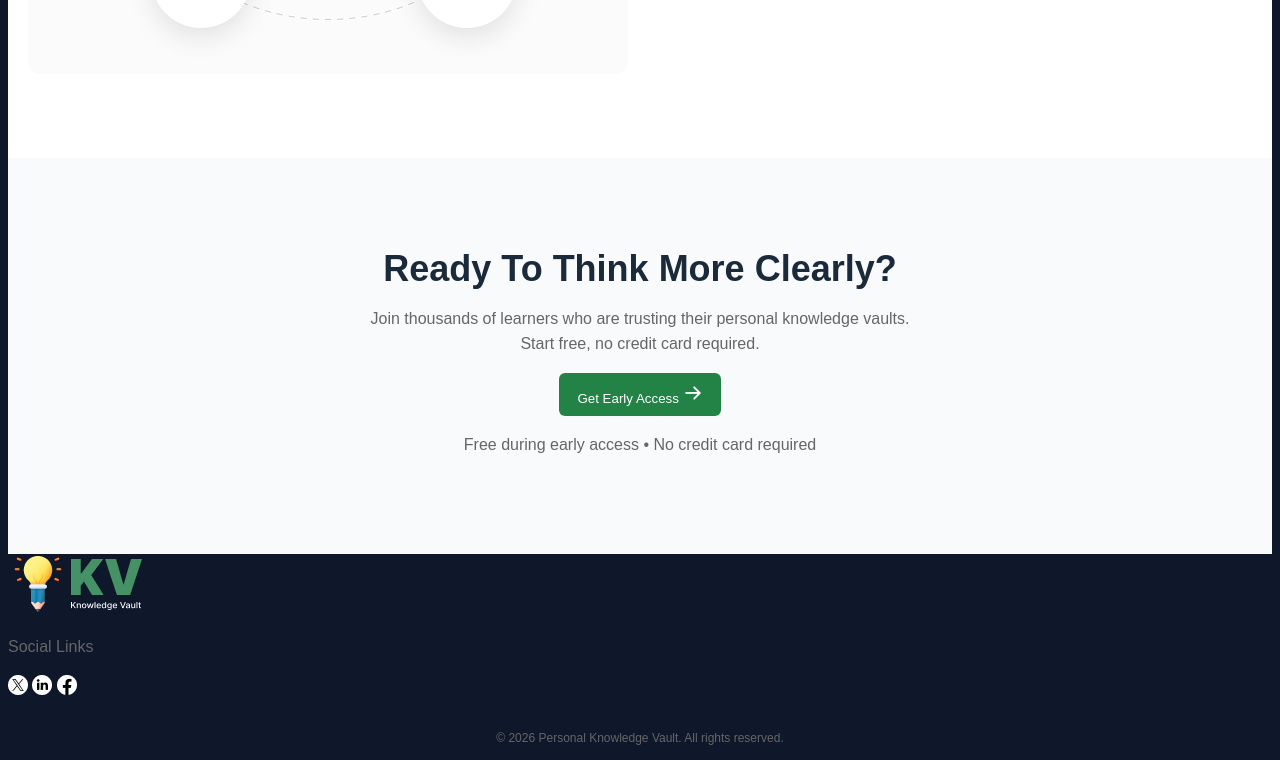
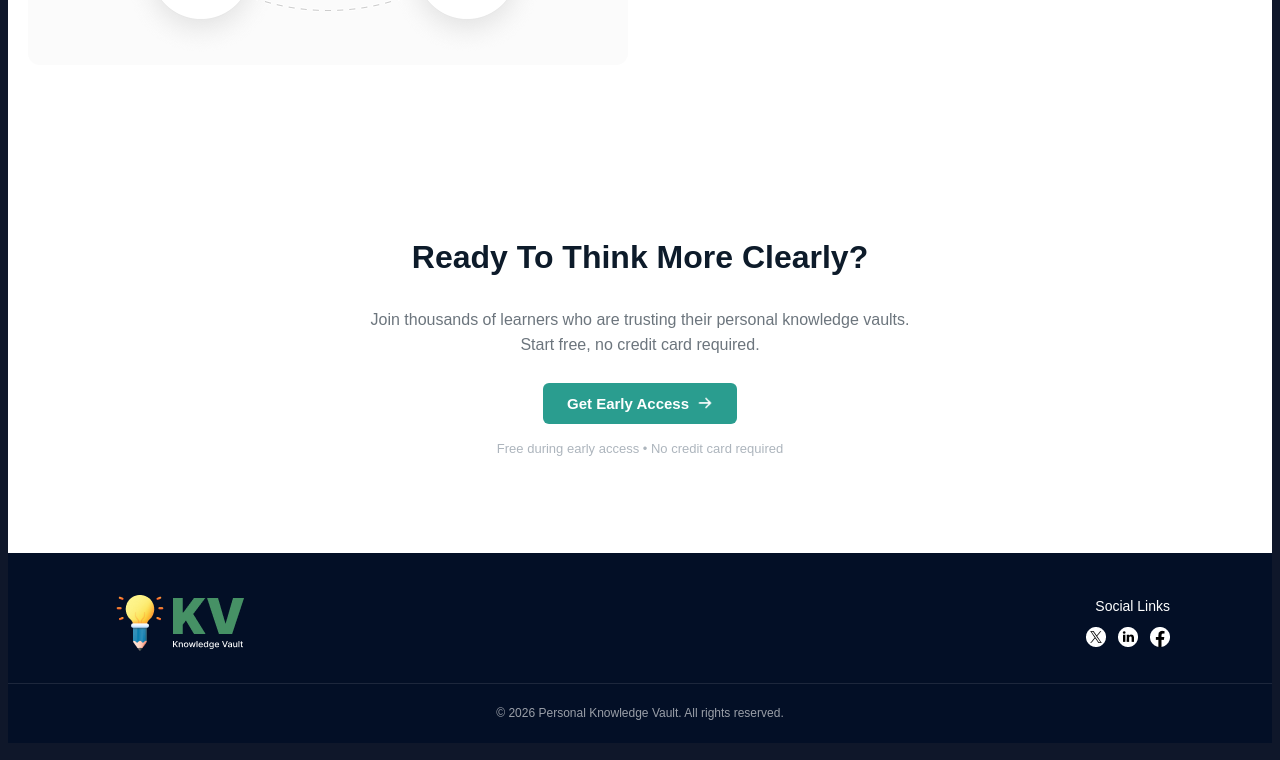
Before and after one commit to j59329650-sys/assignment-1-b013, a plain HTML site: page index.html in a window 1280 px wide. Shown: the part 1825-2585 px from the top of the page. Drawn offline with Linux system fonts and the light colour scheme.

Commit message:
first commit

```diff
--- a/style.css
+++ b/style.css
@@ -107,6 +107,7 @@ section{
     max-width: 700px;
     margin: 0 auto 50px;
 }
+
 .Features-grid{
     display: grid;
     grid-template-columns: repeat(4,1fr);
@@ -116,20 +117,26 @@ section{
     max-width: 1100px;
     margin: auto;
 }
+.Features {
+    display: flex;
+    flex-direction: column;
+    align-items: center;
+    text-align: center;
+}
 
  .icon {
     background-color: #F95555;
-  width: 100px;height: 100px;
-  border-radius: 50px;
-  display: inline-block;
+    width: 60px;
+    height: 60px;
+    border-radius: 50%;
+    display: inline-flex;
     justify-content: center;
     align-items: center;
+    margin-bottom: 15px;
 }
-  .icon img{
-    width: 30px;
-    font-size: 28px;
-    align-items: center;
-
+  .icon img {
+    width: 24px;
+    height: auto;
 }
   .two-column{
     display: grid;
@@ -176,35 +183,128 @@ p{
     height: auto;
 }
 
-.ready-to-think{
+/* ready to think  */
+.ready-to-think {
     width: 100%;
     padding: 80px 0;
+    background-color: #ffffff;
+    text-align: center;
+}
+
+
+.ready-container {
+    max-width: 650px;
+    margin: 0 auto;
+    padding: 0 20px;
     display: flex;
     flex-direction: column;
+    align-items: center;
     justify-content: center;
+}
+
+
+.ready-container .title {
+    font-size: 32px;
+    font-weight: 700;
+    color: #0d1b2a;
+    margin-bottom: 15px;
+}
+
+
+.ready-container .description {
+    font-size: 16px;
+    color: #6c757d;
+    line-height: 1.6;
+    margin-bottom: 25px;
+}
+
+
+.ready-container .btn-primary {
+    background-color: #2a9d8f;
+    color: #ffffff;
+    padding: 12px 24px;
+    border: none;
+    border-radius: 6px;
+    font-size: 15px;
+    font-weight: 600;
+    cursor: pointer;
+    display: inline-flex;
     align-items: center;
-    text-align: center;
-    background: #f8fafc;
+    gap: 8px;
+    transition: background 0.3s;
 }
-.container {
-    max-width: 800px;
-    margin: 0 auto;
-    width: 100%;
 
+.ready-container .btn-primary:hover {
+    background-color: #21867a;
 }
-  .footer-contanir{
+
+
+.ready-container .btn-primary img {
+    width: 16px;
+    height: auto;
+}
+
+.ready-container .footer-note {
+    font-size: 13px;
+    color: #adb5bd;
+    margin-top: 15px;
+}
+
+.footer {
+    background-color: #030f26;
+    padding: 40px 0 20px 0;
+    color: #ffffff;
+}
+
+
+.footer-container {
     display: flex;
     justify-content: space-between;
     align-items: center;
     max-width: 1100px;
-    margin: auto;
+    margin: 0 auto;
+    padding: 0 20px;
 }
-  .social p{
-    color: #f8fafc;
 
+
+.footer-container > img {
+    height: auto;
+    max-width: 150px;
 }
-  .footer-bottom{
+
+
+.social-section {
+    text-align: right;
+}
+
+.social-section p {
+    margin: 0 0 10px 0;
+    font-size: 14px;
+    color: #ffffff;
+}
+
+
+.social-icons {
+    display: flex;
+    gap: 12px;
+    justify-content: flex-end;
+}
+
+.social-icons img {
+    width: 20px;
+    height: auto;
+}
+
+
+.footer-bottom {
     text-align: center;
+    margin-top: 30px;
+    border-top: 1px solid rgba(255, 255, 255, 0.1);
+    padding-top: 20px;
+}
+
+.footer-bottom p {
+    margin: 0;
     font-size: 12px;
-    margin-top: 30px;
+    color: rgba(255, 255, 255, 0.6);
 }
```
Lines whose indentation alone changed are shown as unchanged.
